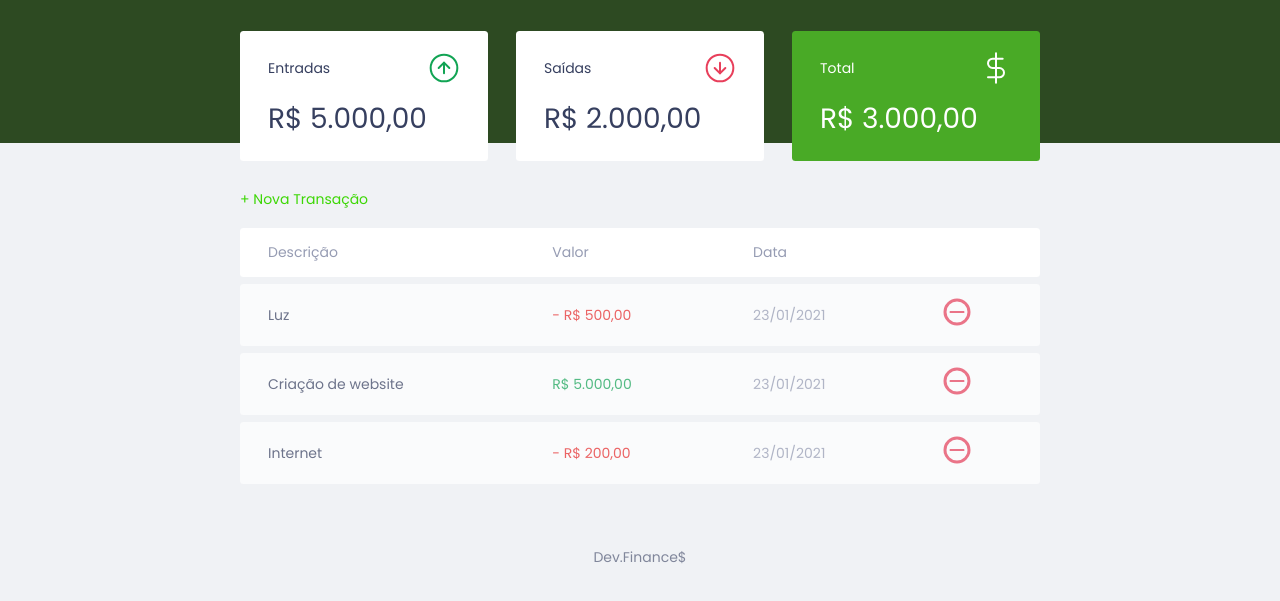
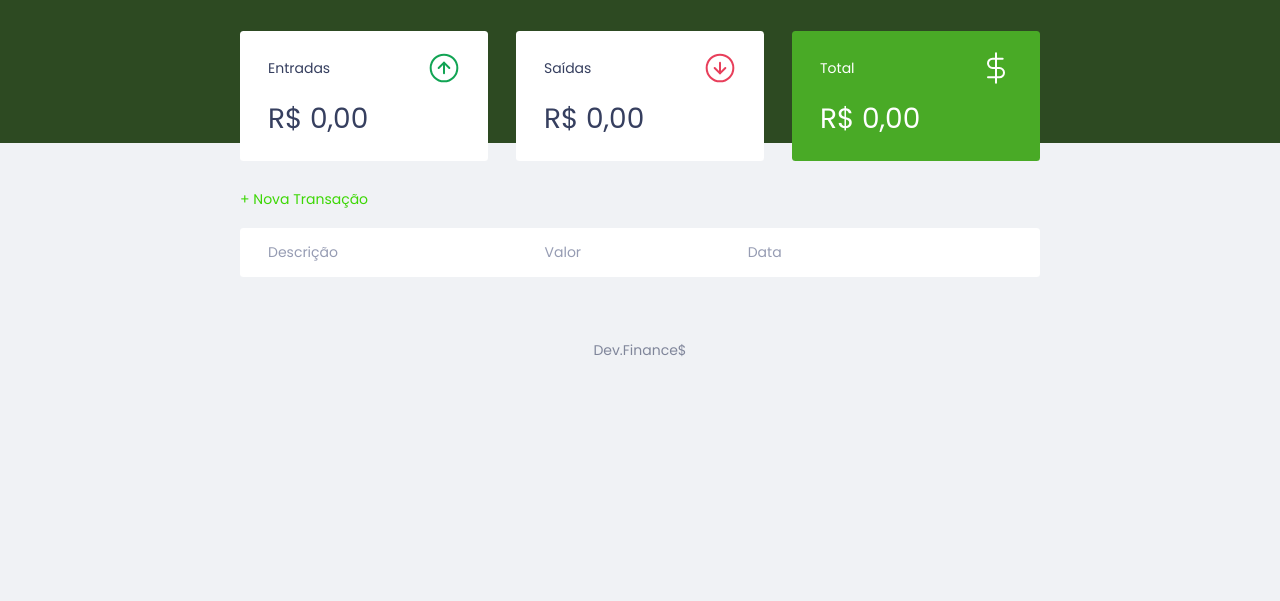
Before and after one commit to MatheusFC2/DevFinances, a plain HTML site: page index.html in a window 1280 px wide. Shown: the part 55-656 px from the top of the page. Drawn offline with Linux system fonts and the light colour scheme.

Commit message:
importando favicon, alterando valores dos cars para 0, adicionando onsubmit na funcionalidade de novas transacoes

```diff
--- a/index.html
+++ b/index.html
@@ -4,6 +4,7 @@
     <meta charset="UTF-8">
     <meta http-equiv="X-UA-Compatible" content="IE=edge">
     <meta name="viewport" content="width=device-width, initial-scale=1.0">
+    <link rel="shortcut icon" href="./assets/favicon-dinheiro.png" type="image/x-icon">
     <link rel="preconnect" href="https://fonts.googleapis.com">
     <link rel="preconnect" href="https://fonts.gstatic.com" crossorigin>
     <link href="https://fonts.googleapis.com/css2?family=Poppins:ital,wght@0,100;0,400;0,700;1,100;1,400;1,700&display=swap" rel="stylesheet">
@@ -24,7 +25,7 @@
                         <span>Entradas</span>
                         <img src="./assets/income.svg" alt="Image de entradas">
                     </h3>
-                    <p>R$ 5.000,00</p>
+                    <p id="incomeDisplay">R$ 0,00</p>
                 </div>
 
                 <div class="card">
@@ -32,7 +33,7 @@
                         <span>Saídas</span>
                         <img src="./assets/expense.svg" alt="Image de saída">
                     </h3>
-                    <p>R$ 2.000,00</p>
+                    <p id="expenseDisplay">R$ 0,00</p>
                 </div>
 
                 <div class="card total">
@@ -40,7 +41,7 @@
                         <span>Total</span>
                         <img src="./assets/total.svg" alt="Image de Total">
                     </h3>
-                    <p>R$ 3.000,00</p>
+                    <p id="totalDisplay">R$ 0,00</p>
                 </div>
 
             </section>
@@ -57,24 +58,6 @@
                         </tr>
                     </thead>
                     <tbody>
-                        <tr>
-                            <td class="description">Luz</td>
-                            <td class="expense">- R$ 500,00</td>
-                            <td class="date">23/01/2021</td>
-                            <td><img src="./assets/minus.svg" alt="Remover Transação"></td>
-                        </tr>
-                        <tr>
-                            <td class="description">Criação de website</td>
-                            <td class="income">R$ 5.000,00</td>
-                            <td class="date">23/01/2021</td>
-                            <td><img src="./assets/minus.svg" alt="Remover Transação"></td>
-                        </tr>
-                        <tr>
-                            <td class="description">Internet</td>
-                            <td class="expense">- R$ 200,00</td>
-                            <td class="date">23/01/2021</td>
-                            <td><img src="./assets/minus.svg" alt="Remover Transação"></td>
-                        </tr>
                     </tbody>
                 </table>
             </section>
@@ -85,7 +68,7 @@
             <div class="modal">
                 <div id="form">
                     <h2>Nova Transação</h2>
-                    <form action="">
+                    <form action="" onsubmit="Form.submit(event)">
                         <div class="input-group">
                             <label class="sr-only" for="description">Descrição</label>
                             <input
@@ -130,9 +113,5 @@
             <p>Dev.Finance$</p>
         </footer>
 
-
-
-
-
     </body>
 </html>
```
